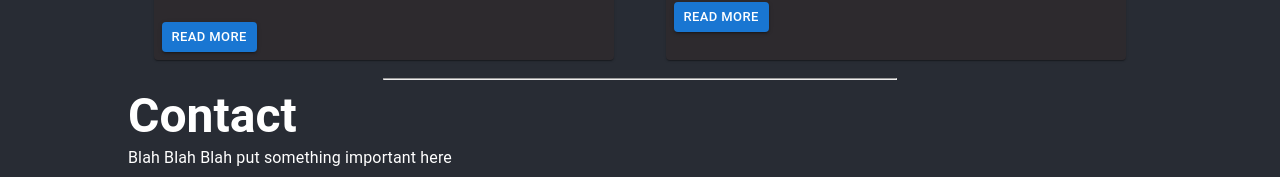
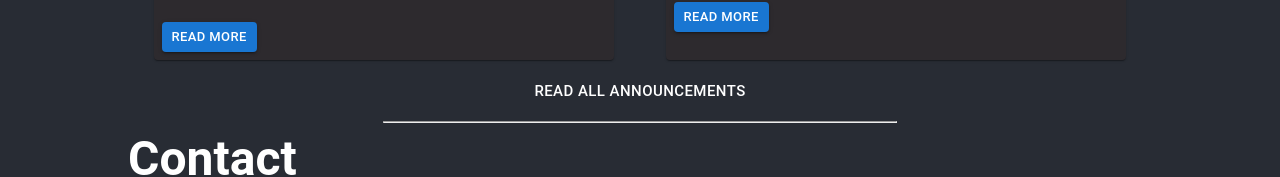
Before and after one commit to Phan-2k2/btkd-site-redesign, a React (Create React App) app in the folder btkd-redesign/: page / in a window 1280 px wide. Shown: the part 2467-2644 px from the top of the page. Built offline with nearby package versions, Linux system fonts and the light colour scheme; the HTML template or start-up script is replaced by a standard one.

Commit message:
updates to announcements

```diff
--- a/btkd-redesign/src/components/MainPage/ProjectsArea/AnnouncementsArea.css
+++ b/btkd-redesign/src/components/MainPage/ProjectsArea/AnnouncementsArea.css
@@ -8,6 +8,10 @@
     flex-direction: row;
     justify-content: space-around;
     flex-wrap: wrap;
+}
+#announcementsAreaContent{
+    display: flex;
+    flex-direction: column;
 }
 .projectCard{
     flex-basis: 45%;
--- a/btkd-redesign/src/components/MainPage/ProjectsArea/AnnouncementsArea.js
+++ b/btkd-redesign/src/components/MainPage/ProjectsArea/AnnouncementsArea.js
@@ -1,4 +1,4 @@
-import {Grow, Typography} from "@mui/material";
+import {Button, Grow, Typography} from "@mui/material";
 import './AnnouncementsArea.css'
 import AnnouncementItem from "./AnnouncementItem";
 import announcementsFile from "../../../md/announcements.md"
@@ -73,6 +73,7 @@ function AnnouncementsArea (props) {
                             />
                         ))}
                     </div>
+                    <Button size="large" variant="text" sx={{ color: '#fff' }}>Read all announcements</Button>
                 </div>
             </Grow>
         </div>
```
